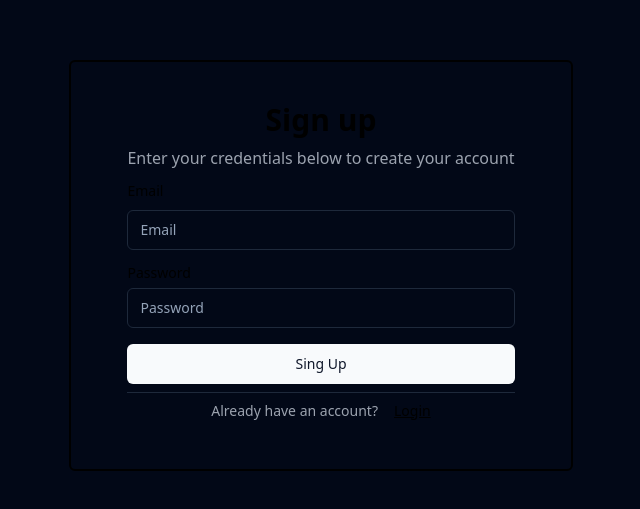
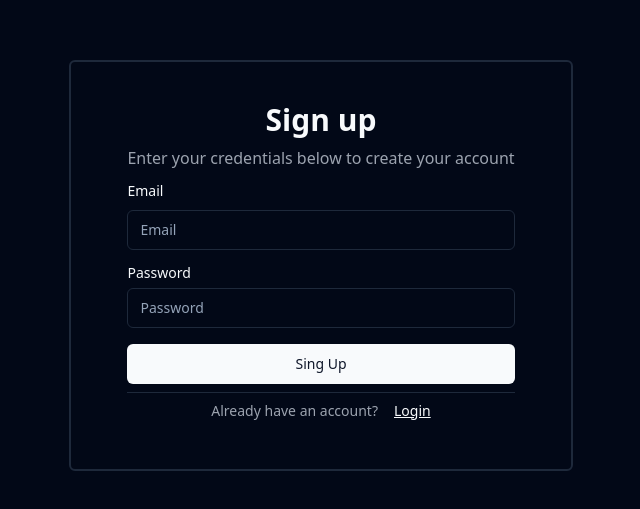
Before and after one commit to IOTeamDev/fcisLOL, a Next.js app: page /register in a window 1280 px wide. Shown: the part 135-644 px from the top of the page, without its empty margins (319-959 px from the left). Built offline with nearby package versions, Linux system fonts and the light colour scheme.

Commit message:
Made register dark

```diff
--- a/src/app/(auth)/register/page.tsx
+++ b/src/app/(auth)/register/page.tsx
@@ -5,7 +5,7 @@ import SingUpForm from "./SingUpForm";
 const page = () => {
 	return (
 		<div className="w-screen  p-4 h-screen flex justify-center items-center">
-			<div className=" border-2    border-black text-black max-h-fit rounded-md p-10 flex flex-col justify-center items-center">
+			<div className=" border-2   max-h-fit rounded-md p-10 flex flex-col justify-center items-center">
 				<div className="flex flex-col justify-between space-y-2 px-4">
 					<div className="flex-1 flex flex-col justify-center space-y-4">
 						<div className="space-y-2 text-center">
```
